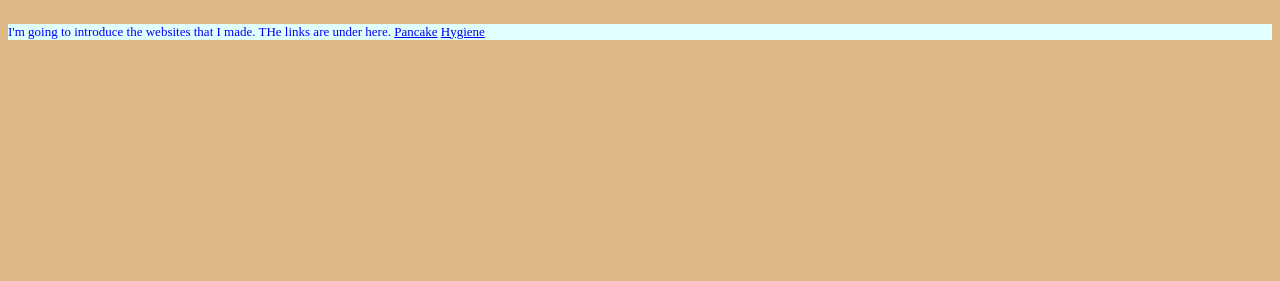
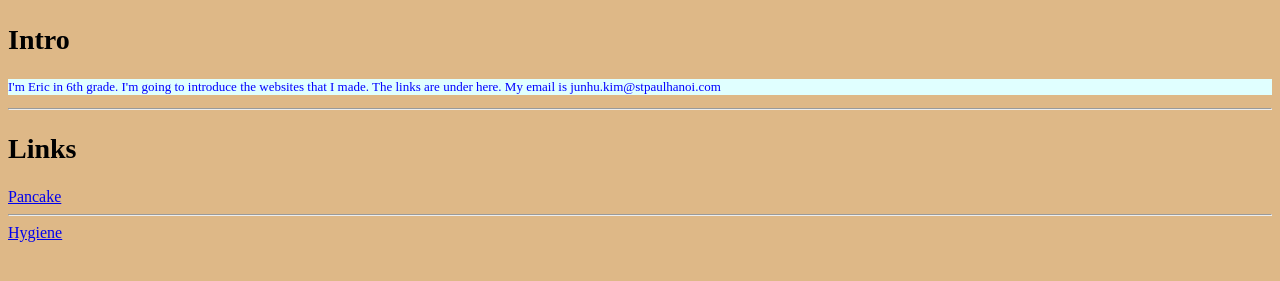
Before and after one commit to Eric778787/Eric778787, a plain HTML site: page index.html in a window 1280 px wide. Shown: the part 75-356 px from the top of the page. Drawn offline with Linux system fonts and the light colour scheme.

Commit message:
Add files via upload

```diff
--- a/index.html
+++ b/index.html
@@ -9,6 +9,10 @@
     <body>
 
         <h1>Homepage</h1>
-        <p>I'm going to introduce the websites that I made. THe links are under here.
-            <a href="pancake.html">Pancake</a>
-            <a href="coolstory.html">Hygiene</a></p> <a href=”images/”></a>
+        <h2>Intro</h2>
+        <p>I'm Eric in 6th grade. I'm going to introduce the websites that I made. The links are under here. My email is junhu.kim@stpaulhanoi.com</p>
+            <hr>
+            <h2>Links</h2>
+            <a href="post/pancake.html">Pancake</a>
+            <hr>
+            <a href="post/coolstory.html">Hygiene</a> <a href=”images/”></a>
```
